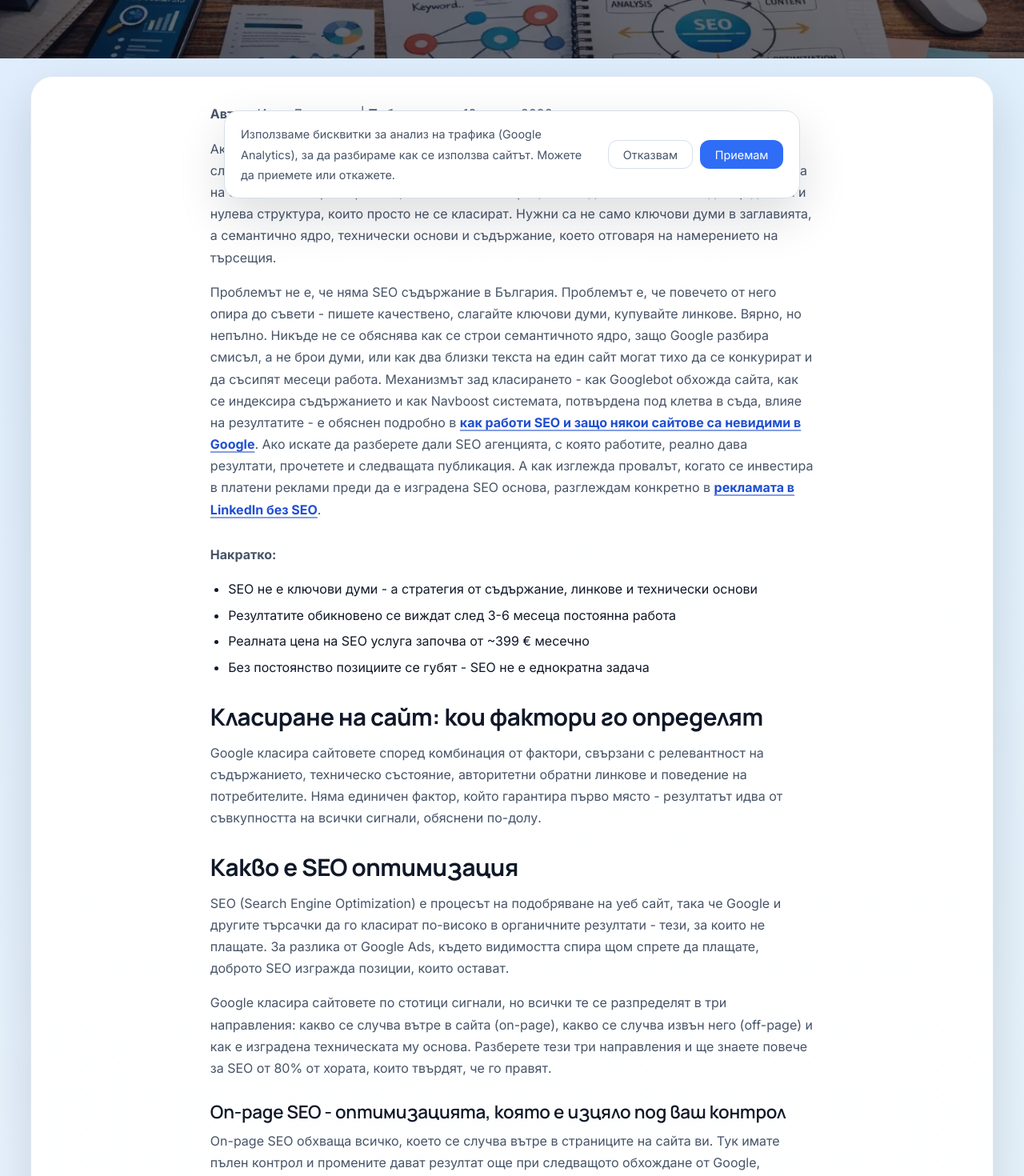
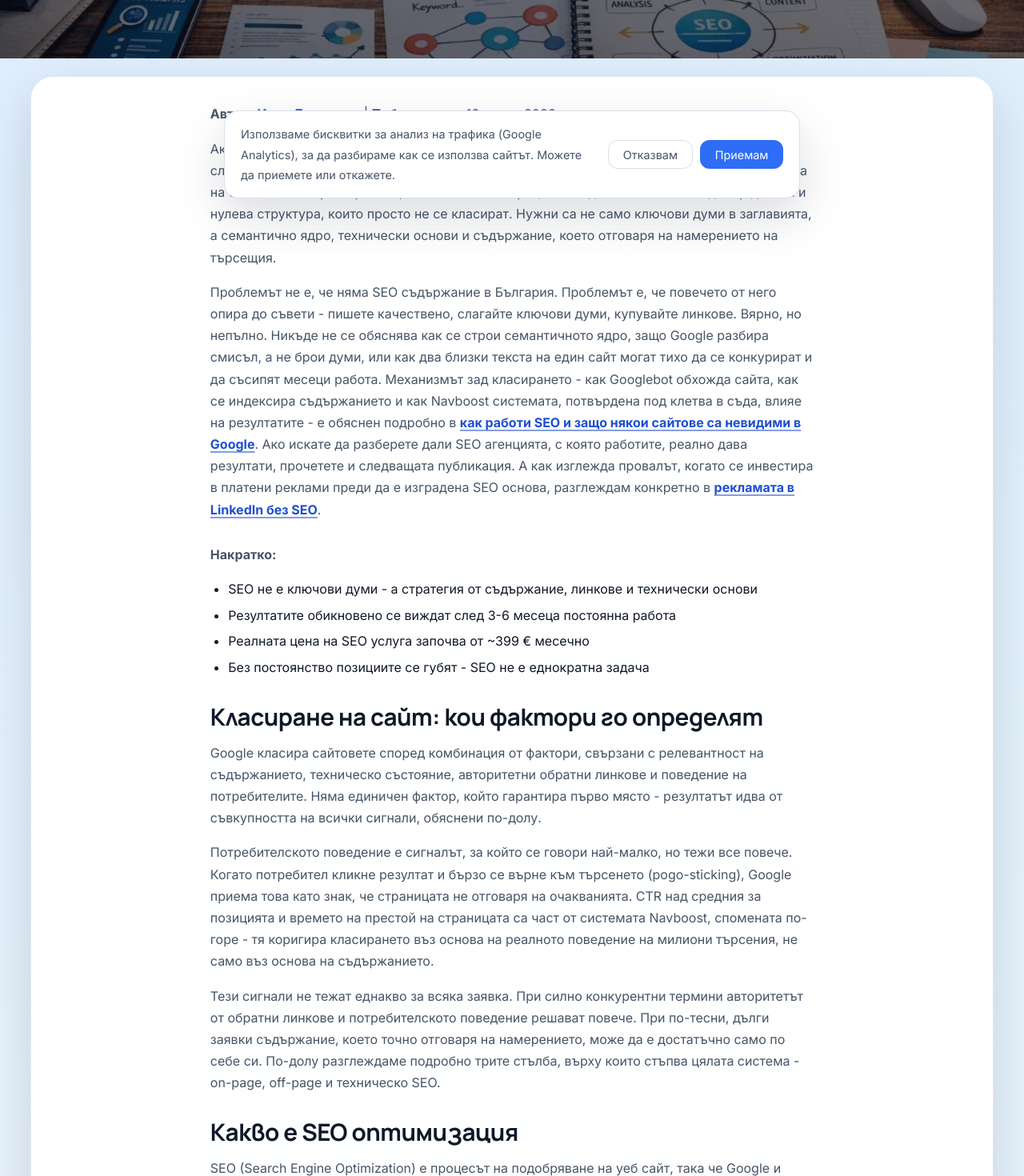
Before and after one commit to inweblife/inweblife, a Next.js app: page /seo-optimizaciya-na-ueb-sait in a window 1280 px wide. Shown: the part 540-2010 px from the top of the page at 80% size. Built offline with nearby package versions, Linux system fonts and the light colour scheme; no server answers.

Commit message:
Update seo-optimizaciya-na-ueb-sait.js

```diff
--- a/pages/seo-optimizaciya-na-ueb-sait.js
+++ b/pages/seo-optimizaciya-na-ueb-sait.js
@@ -94,7 +94,11 @@ const SeoOptimizaciya = () => {
         <article className={styles.article}>
           <section>
             <p>
-              <strong>Автор:</strong> Иван Димитров | <strong>Публикувано:</strong>{" "}
+              <strong>Автор:</strong>{" "}
+              <Link href="/about">
+                <strong>Иван Димитров</strong>
+              </Link>{" "}
+              | <strong>Публикувано:</strong>{" "}
               <time dateTime="2026-04-16">16 април 2026</time>
             </p>
             <p>
@@ -143,6 +147,21 @@ const SeoOptimizaciya = () => {
               съдържанието, техническо състояние, авторитетни обратни линкове и поведение на
               потребителите. Няма единичен фактор, който гарантира първо място - резултатът идва
               от съвкупността на всички сигнали, обяснени по-долу.
+            </p>
+            <p>
+              Потребителското поведение е сигналът, за който се говори най-малко, но тежи все
+              повече. Когато потребител кликне резултат и бързо се върне към търсенето
+              (pogo-sticking), Google приема това като знак, че страницата не отговаря на
+              очакванията. CTR над средния за позицията и времето на престой на страницата са
+              част от системата Navboost, спомената по-горе - тя коригира класирането въз основа
+              на реалното поведение на милиони търсения, не само въз основа на съдържанието.
+            </p>
+            <p>
+              Тези сигнали не тежат еднакво за всяка заявка. При силно конкурентни термини
+              авторитетът от обратни линкове и потребителското поведение решават повече. При
+              по-тесни, дълги заявки съдържание, което точно отговаря на намерението, може да е
+              достатъчно само по себе си. По-долу разглеждаме подробно трите стълба, върху които
+              стъпва цялата система - on-page, off-page и техническо SEO.
             </p>
           </section>
 
```
